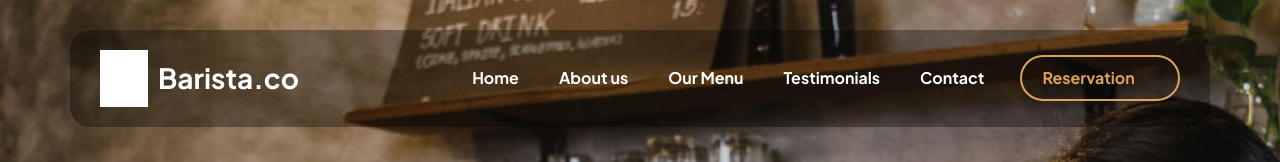
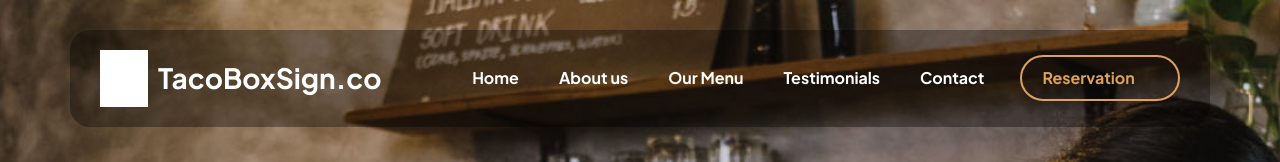
Before and after one commit to NicoLeocata/TacoBoxWebsite, a plain HTML site: page reservation.html in a window 1280 px wide. Shown: the top 162 px of the page. Drawn offline with Linux system fonts and the light colour scheme; some icons are missing; a web font is replaced by a local one.

Commit message:
alt change

```diff
--- a/reservation.html
+++ b/reservation.html
@@ -41,7 +41,7 @@ Bootstrap 5 HTML CSS Template
                     <div class="container">
                         <a class="navbar-brand d-flex align-items-center" href="index.html">
                             <img src="images/TacoBox1.webp" class="navbar-brand-image img-fluid" alt="">
-                            Barista.co
+                            TacoBoxSign.co
                         </a>
 
                         <button class="navbar-toggler" type="button" data-bs-toggle="collapse" data-bs-target="#navbarNav" aria-controls="navbarNav" aria-expanded="false" aria-label="Toggle navigation">
```
